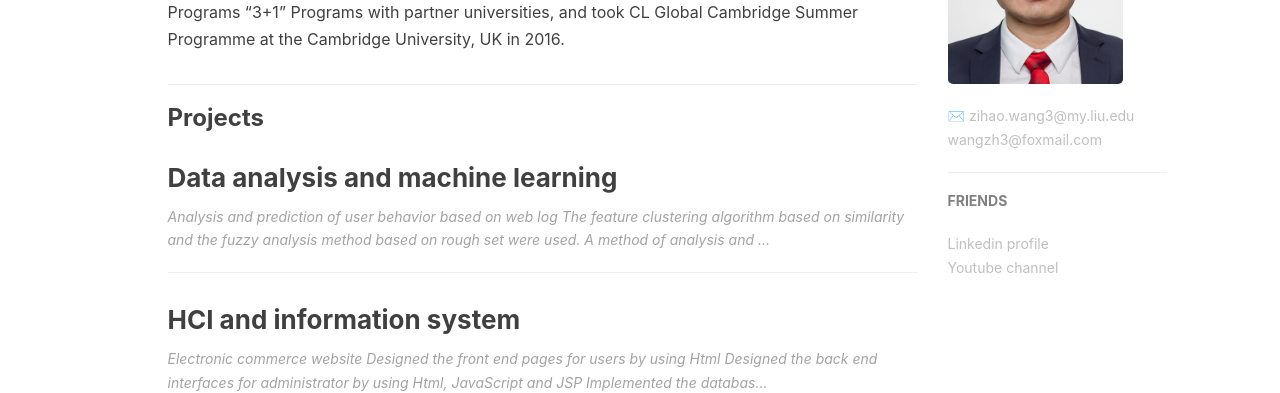
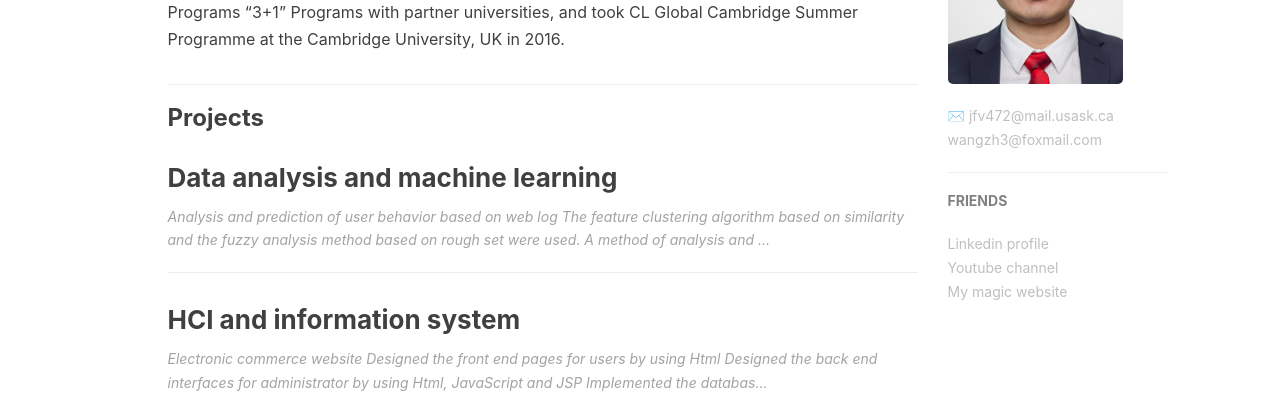
Before and after one commit to wangzh3/wangzh3.github.io, a Jekyll site: the page built from index.html, in a window 1280 px wide. Shown: the part 651-1044 px from the top of the page. Built offline with Jekyll 4.4.1, drawn with Linux system fonts in a browser that asks for light colours; nearby versions of some CDN libraries; the list of posts is cut into pages by our own code; comment, search, counter and statistics services are not loaded.

Commit message:
Update _config.yml

```diff
--- a/_config.yml
+++ b/_config.yml
@@ -2,7 +2,7 @@
 title: Zihao Wang
 SEOTitle: Zihao Wang's website
 header-img: img/post-bg-desk.jpg
-email: zihao.wang3@my.liu.edu wangzh3@foxmail.com
+email: jfv472@mail.usask.ca wangzh3@foxmail.com
 description: " "
 keyword: " "
 url: "http://wangzh3.github.io"          # your host, for absolute URL
@@ -56,7 +56,10 @@ friends: [
     {
         title: "Youtube channel",
         href: "https://www.youtube.com/channel/UCaiekugwlfWV-zFIOCMHi1A?view_as=subscriber"
+    },
+    {
+        title: "My magic website",
+        href: "https://wangzh3.wixsite.com/magic"
     }
 
-
 ]
```
